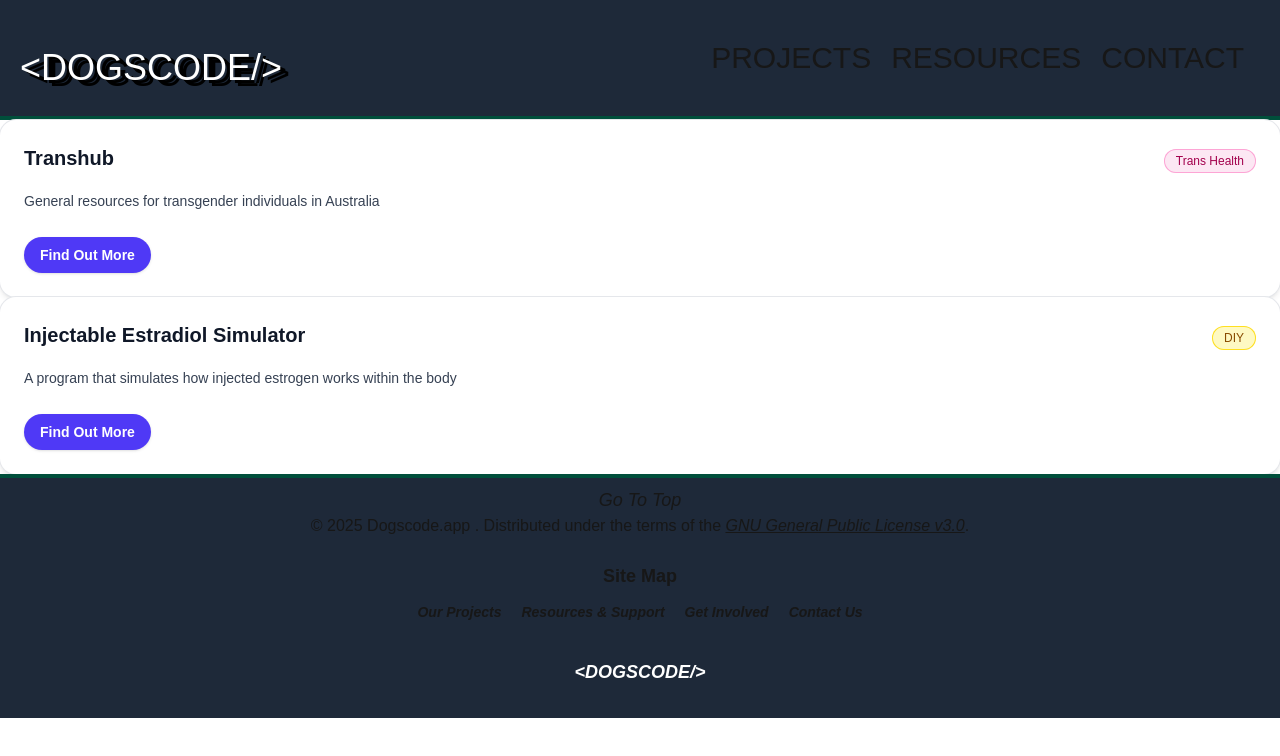
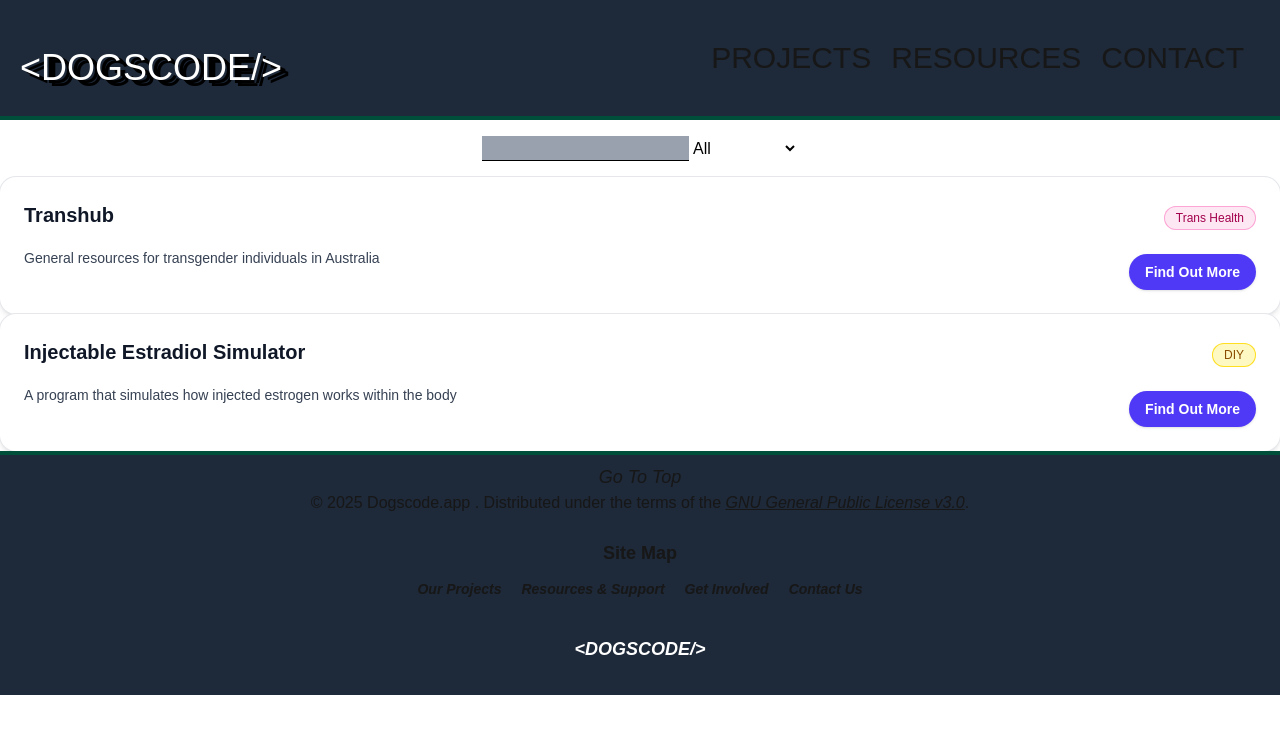
Before and after one commit to ml-sutton/dogscode, a Next.js app in the folder code/: page /resources in a window 1280 px wide. Shown: the top 756 px of the page. Built offline with nearby package versions, Linux system fonts and the light colour scheme.

Commit message:
working on resources page, Will be further flushed out soon (I hope)

```diff
--- a/code/src/components/resources/Resource.tsx
+++ b/code/src/components/resources/Resource.tsx
@@ -11,12 +11,13 @@ export const ResourceComponent:React.FC<ResourceComponentProps> = (props) =>
 
   return (
 <div className="rounded-2xl bg-white p-6 shadow-md ring-1 ring-gray-200 transition hover:shadow-lg">
-  <div className="display flex justify-between">
+  <div className="flex justify-between">
     <h1 className="text-xl font-semibold text-gray-900">{props.resource_.name}</h1>
     <div className="mt-1">
       <ResourceTypeComponent type={props.resource_.type}/>
     </div>
   </div>
+  <div className="flex justify-between">
     <div className="mt-4 text-gray-700 text-sm leading-6">{props.resource_.body}</div>
     <Link
       href={props.resource_.href}
@@ -25,5 +26,6 @@ export const ResourceComponent:React.FC<ResourceComponentProps> = (props) =>
       Find Out More
     </Link>
   </div>
+</div>
   )
 }
--- /dev/null
+++ b/code/src/components/resources/ResourceFilter.tsx
@@ -0,0 +1,42 @@
+import { ResourceType } from "@/models/resource"
+import { ChangeEvent, Dispatch, SetStateAction } from "react"
+
+interface ResourceFilterProps
+{
+  setSearchQuery:Dispatch<SetStateAction<string | undefined>>,
+  setTag:Dispatch<SetStateAction<ResourceType>>
+}
+
+function handleSelectElement(e:ChangeEvent<HTMLSelectElement>)
+{
+  let value = e.target.value;
+  switch(value)
+  {
+    case "T":
+      return ResourceType.TransHealth;
+    case "D":
+      return ResourceType.DIY;
+    case "A":
+      return ResourceType.Activism;
+    default:
+      return ResourceType.Any;
+  }
+}
+
+
+export const ResourceFilter: React.FC<ResourceFilterProps> = ({setTag,setSearchQuery}) => {
+
+  return (
+    <div className="text-black w-screen flex justify-center py-4 px-4">
+      <div className="">
+        <input name="SearchQuery" type="text" className="bg-gray-400 border-b-1" onChange={(e)=>setSearchQuery(e.target.value)}/>
+      </div>
+      <select name="" id="" onChange={(e)=>setTag(handleSelectElement(e))}>
+        <option selected value="">All</option>
+        <option value="T">Trans health</option>
+        <option value="D">DIY</option>
+        <option value="A">Activism</option>
+      </select>
+    </div>
+  )
+}
--- a/code/src/components/resources/Resources.tsx
+++ b/code/src/components/resources/Resources.tsx
@@ -1,14 +1,45 @@
-import { currentResources } from "@/models/resource"
+"use client"
+import { currentResources, Resource, ResourceType } from "@/models/resource"
 import { ResourceComponent } from "./Resource";
+import { useState } from "react";
+import { ResourceFilter } from "./ResourceFilter";
+
+function FilterResourcesByTag(_resources: Resource[],tag: ResourceType): Resource[]
+{
+  let filteredResources;
+  switch(tag)
+  {
+    case ResourceType.Any:
+      return _resources;
+    case ResourceType.Activism:
+      filteredResources = _resources.filter((resource)=>resource.type==ResourceType.Activism);
+      break;
+    case ResourceType.DIY:
+      filteredResources = _resources.filter((resource)=>resource.type==ResourceType.DIY);
+      break;
+    case ResourceType.TransHealth:
+      filteredResources = _resources.filter((resource)=>resource.type==ResourceType.TransHealth);
+      break;
+    default:
+      return _resources;
+      break;
+  }
+  return filteredResources
+}
+
 
 export const ResourcesComponent: React.FC = () =>
 {
-  const resources = currentResources;
-  const resourcelines = resources.map((item, key) => <ResourceComponent resource_={item} key={key}/>)
+  const [resources,setResources] = useState<Resource[]>(currentResources);
+  const [searchFilter,setSearchFilter] = useState<string|undefined>();
+  const [tagFilter,setTagFilter] = useState<ResourceType>(ResourceType.Any);
+
+  const resourcelines = FilterResourcesByTag(resources,tagFilter).map((item, key) => <ResourceComponent resource_={item} key={key}/>)
   return (
     <>
-    <div className="">
-      {resourcelines}
+      <ResourceFilter setSearchQuery={setSearchFilter} setTag={setTagFilter} />
+      <div className="">
+        {resourcelines}
     </div>
     </>
   )
--- a/code/src/models/resource.ts
+++ b/code/src/models/resource.ts
@@ -7,6 +7,7 @@ export interface Resource
 }
 export enum ResourceType
 {
+  Any,
   TransHealth,
   Activism,
   DIY
```
Lines whose indentation alone changed are shown as unchanged.
